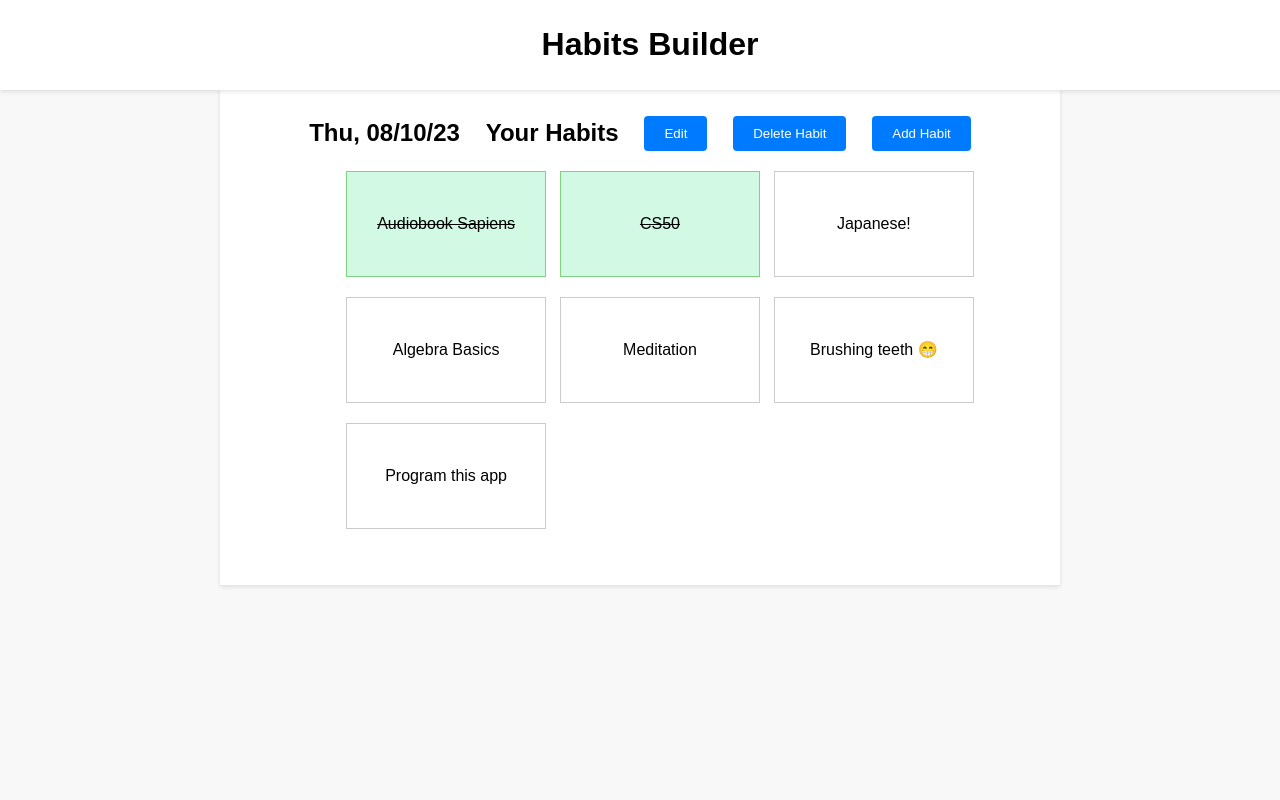
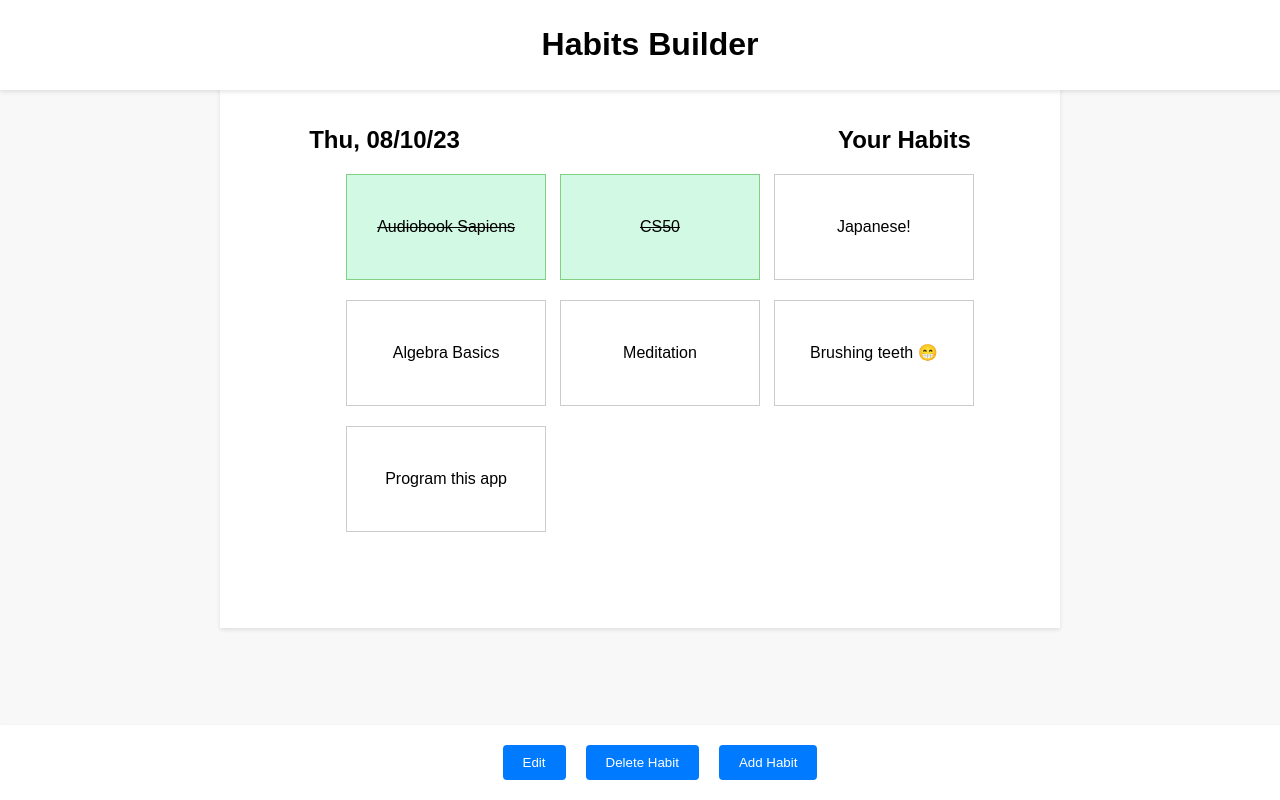
Before and after one commit to Charly-Wolf/habits_app_0.1, a Flask app: page / in a window 1280 px wide. Run offline with Flask 3, Linux system fonts and the light colour scheme; data comes from the database, SQL or seed files in the repository; both versions use the stored data as it was after the commit.

Commit message:
improved habit box grid

```diff
--- a/static/app.js
+++ b/static/app.js
@@ -9,10 +9,7 @@ function renderHabitListPage() {
   appContainer.innerHTML = `
   <h2 class="habit-title">
     <span class="today-date"></span>
-    <span>Your Habits</span>
-    <button id="edit-habit">Edit</button>
-    <button id="delete-habit">Delete Habit</button>
-    <button id="add-habit">Add Habit</button>
+    <span class="habit-subtitle">Your Habits</span>
   </h2>
   <ul id="habit-list">
       <!-- Habit items will be inserted here -->
@@ -56,7 +53,7 @@ function renderHabitListPage() {
     weekday: "short",
     year: "2-digit",
     month: "2-digit",
-    day: "2-digit"
+    day: "2-digit",
   });
   todayDateSpan.textContent = formattedDate;
 
@@ -92,11 +89,10 @@ async function fetchHabits() {
           if (!habitItem.classList.contains("done")) {
             trackHabit(habit.habit_id);
           }
+        });
+
+        habitList.appendChild(habitItem);
       });
-
-      habitList.appendChild(habitItem);
-
-    });
     } else {
       // Handle fetch habits error
     }
@@ -134,7 +130,7 @@ function enableEditMode() {
   // appContainer.classList.add("edit-mode"); // Add edit mode class
 
   // Update the title text to indicate editing mode
-  const habitTitle = document.querySelector(".habit-title span");
+  const habitTitle = document.querySelector(".habit-subtitle");
   habitTitle.textContent = "Your Habits - EDITING MODE";
   document.querySelector(".container").style.backgroundColor = "#d1d1d1";
 }
@@ -145,7 +141,7 @@ function enableDeleteMode() {
 
   // appContainer.classList.add("delete-mode");
   document.querySelector(".container").style.backgroundColor = "#bbb";
-  const habitTitle = document.querySelector(".habit-title span");
+  const habitTitle = document.querySelector(".habit-subtitle");
   habitTitle.textContent = "Your Habits - DELETE MODE";
 }
 
@@ -156,7 +152,7 @@ function exitDeleteMode() {
   // appContainer.classList.remove("delete-mode");
   document.querySelector(".container").style.backgroundColor = "#fff";
 
-  const habitTitle = document.querySelector(".habit-title span");
+  const habitTitle = document.querySelector(".habit-subtitle");
   habitTitle.textContent = "Your Habits";
 }
 
@@ -167,7 +163,7 @@ function exitEditMode() {
   // appContainer.classList.remove("edit-mode"); // Remove edit mode class
   document.querySelector(".container").style.backgroundColor = "#fff";
   // Reset the title text to normal
-  const habitTitle = document.querySelector(".habit-title span");
+  const habitTitle = document.querySelector(".habit-subtitle");
   habitTitle.textContent = "Your Habits";
 }
 
@@ -197,7 +193,6 @@ async function trackHabit(habitId) {
     const response = await fetch(`/habit/mark_done/${habitId}`, {
       method: "POST",
     });
-
 
     if (response.ok) {
       const habitBox = document.querySelector(
--- a/static/styles.css
+++ b/static/styles.css
@@ -29,8 +29,42 @@ header {
     z-index: 1000; /* Ensure the header appears above other content */
 }
 
+.buttons-container {
+    position: fixed;
+    bottom: 0; /* Adjust the top value as needed to position the buttons below the header */
+    left: 0;
+    width: 100%;
+    background-color: #fff;
+    box-shadow: 0 2px 4px rgba(0, 0, 0, 0.1);
+    padding: 20px;
+    z-index: 999; /* Ensure the buttons appear above other content */
+    display: flex;
+    justify-content: center;
+  }
+
+  .buttons-container button {
+    margin: 0 10px;
+    padding: 10px 20px;
+    background-color: #007bff;
+    color: #fff;
+    border: none;
+    border-radius: 4px;
+    cursor: pointer;
+    transition: background-color 0.3s, transform 0.2s;
+  }
+
+  .buttons-container button:hover {
+    background-color: #0056b3;
+    transform: scale(1.05);
+  }
+
+  .buttons-container button:active {
+    transform: scale(0.95);
+  }
+
+
 main {
-  padding: 75px 0 20px; /* Add padding at the top to create space for the fixed header */
+  padding: 85px 0 60px; /* Add padding at the top to create space for the fixed header */
   border-top: 1px solid #eee;
   display: flex;
   flex-direction: column;
@@ -235,11 +269,12 @@ button {
 
   /* Adjust grid layout for habit boxes on smaller screens */
   #habit-list {
-    grid-template-columns: 80%; /* Occupies 80% of the screen width */
-    gap: 10px; /* Reduce the gap between habit boxes */
+    display: grid;
+    grid-template-columns: repeat(2, 1fr);
+    gap: 35px; /* Gap between rows */
     justify-items: center;
     margin-top: 20px;
-    margin-bottom: 40px; /* Add more space at the bottom */
+    margin-bottom: 40px;
   }
 
   .habit-box {
@@ -247,6 +282,9 @@ button {
     margin: 0;
     padding: 5px; /* Adjust padding for habit boxes */
     font-size: 14px;
+    margin-top: 0; /* Add margin to the top of each box */
   }
 
+
+
   }
--- a/templates/index.html
+++ b/templates/index.html
@@ -15,6 +15,11 @@
         <div id="app"></div>
       </main>
     </div>
+    <footer class="buttons-container">
+      <button id="edit-habit">Edit</button>
+      <button id="delete-habit">Delete Habit</button>
+      <button id="add-habit">Add Habit</button>
+    </footer>
     <script src="{{ url_for('static', filename='app.js') }}"></script>
   </body>
 </html>
```
Also changed, not shown: site.db.
